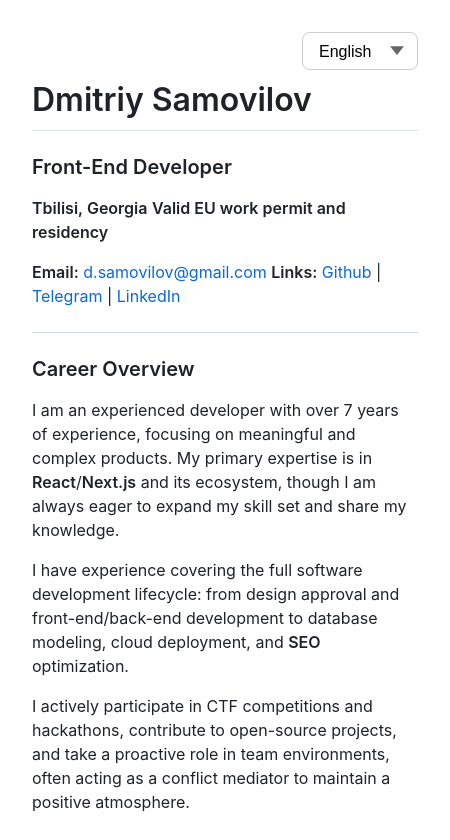
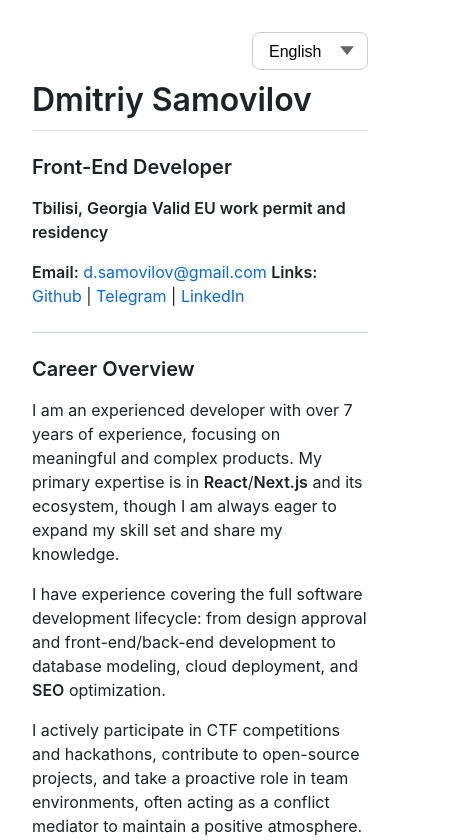
Before and after one commit to PrBart/PrBart.github.io, a React (Vite) app: page / in a window 390 px wide. Shown: the top 840 px of the page, 450 px wide, since content can reach past the window. Built offline with nearby package versions, Linux system fonts and the light colour scheme.

Commit message:
Small screen fix

```diff
--- a/src/index.css
+++ b/src/index.css
@@ -14,7 +14,7 @@ body {
   margin: 0 auto;
   padding: 0;
   display: flex;
-  min-width: 450px;
+  min-width: 400px;
   max-width: 1200px;
   justify-content: center;
 }
```
